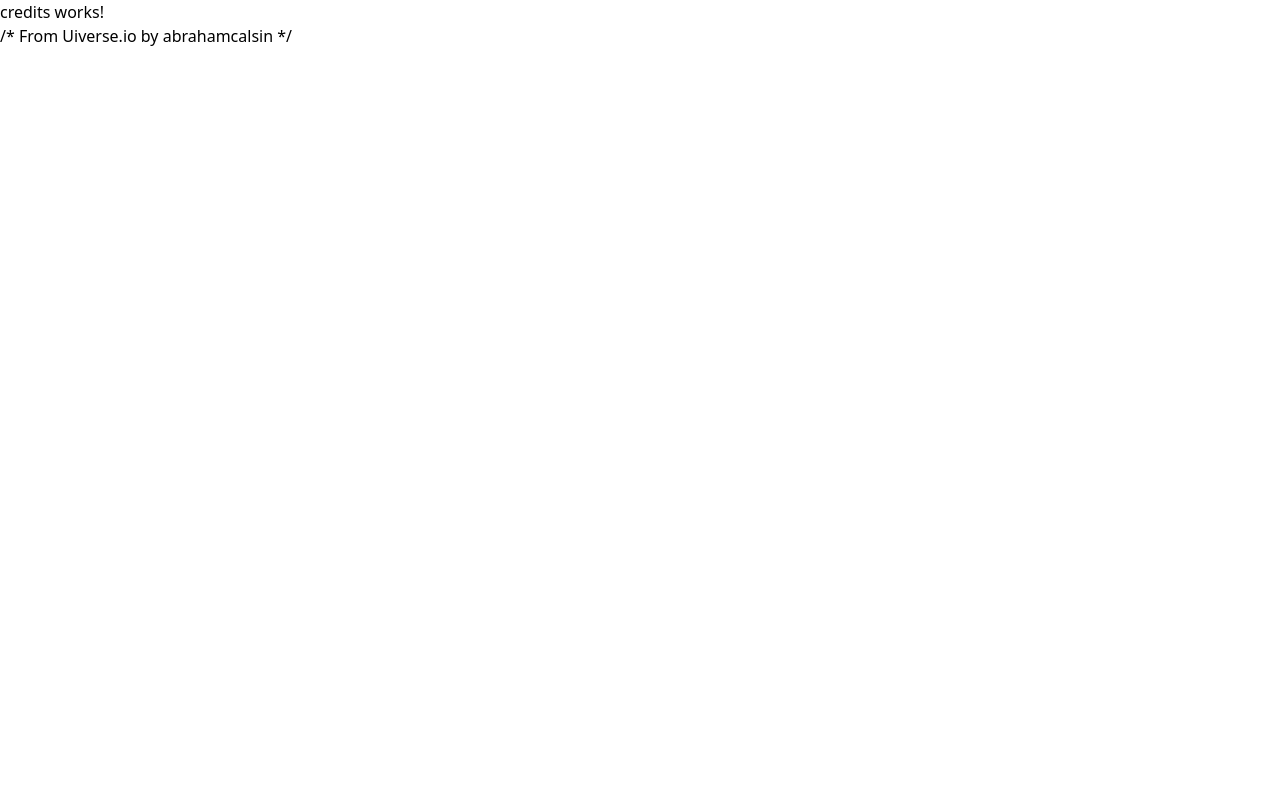
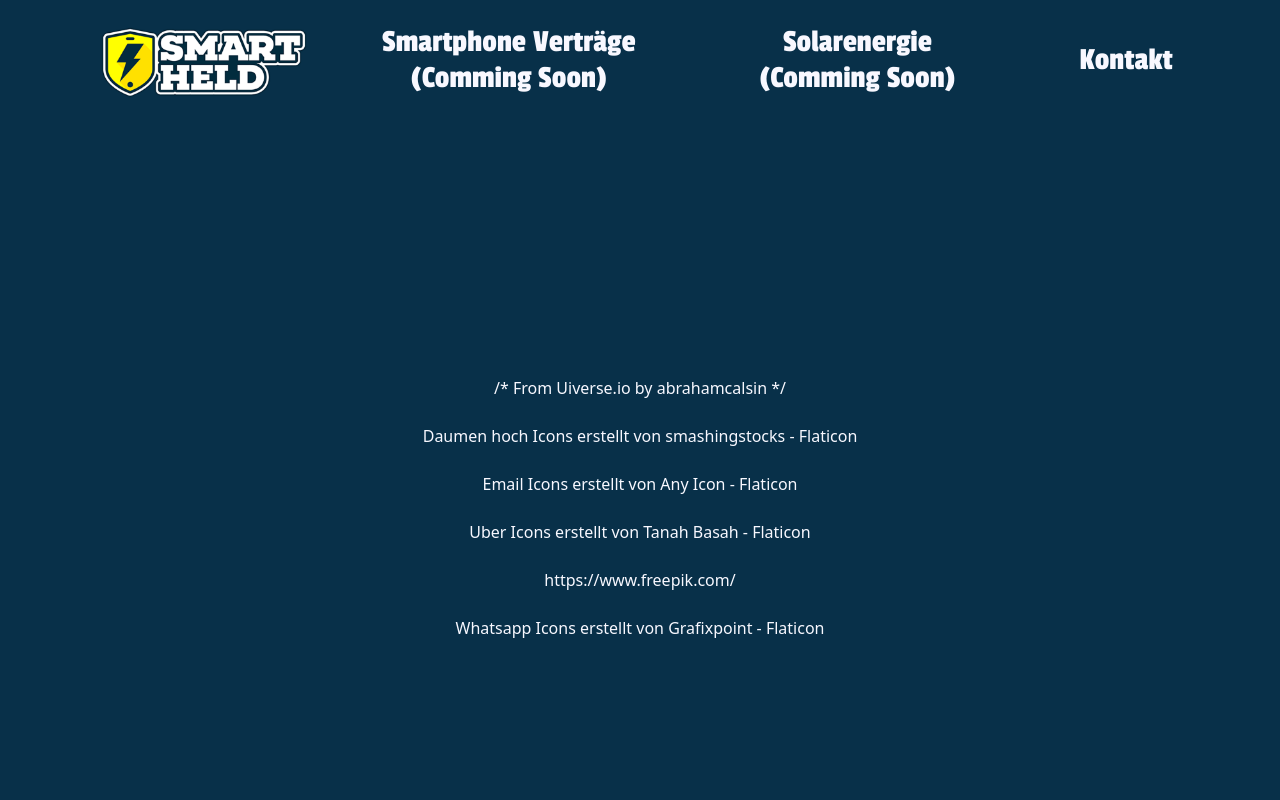
Before and after one commit to IshakAtes/energySales, an Angular app: page /credits in a window 1280 px wide. Shown: the top 800 px of the page. Built offline with nearby package versions, Linux system fonts and the light colour scheme.

Commit message:
styled credits component

```diff
--- a/src/app/credits/credits.component.html
+++ b/src/app/credits/credits.component.html
@@ -1,2 +1,15 @@
-<p>credits works!</p>
-/* From Uiverse.io by abrahamcalsin */
+<app-nav></app-nav>
+<section>
+    <span>/* From Uiverse.io by abrahamcalsin */</span> <br>
+<a href="https://www.flaticon.com/de/kostenlose-icons/daumen-hoch" title="daumen hoch Icons">Daumen hoch Icons erstellt von smashingstocks - Flaticon</a><br>
+
+<a href="https://www.flaticon.com/de/kostenlose-icons/email" title="email Icons">Email Icons erstellt von Any Icon - Flaticon</a><br>
+
+<a href="https://www.flaticon.com/de/kostenlose-icons/uber" title="uber Icons">Uber Icons erstellt von Tanah Basah - Flaticon</a><br>
+
+<span>https://www.freepik.com/</span><br>
+
+<a href="https://www.flaticon.com/de/kostenlose-icons/whatsapp" title="whatsapp Icons">Whatsapp Icons erstellt von Grafixpoint - Flaticon</a><br>
+
+</section>
+<app-footer></app-footer>
--- a/src/app/credits/credits.component.scss
+++ b/src/app/credits/credits.component.scss
@@ -0,0 +1,22 @@
+section {
+    height: 100vh;
+    background-color: #083049;
+    display: flex;
+    justify-content: center;
+    align-items: center;
+    flex-direction: column;
+
+    a {
+        color: ghostwhite;
+        &:hover {
+            color: #F2FA1B;
+        }
+    }
+
+    span {
+        color: ghostwhite;
+        &:hover {
+            color: #F2FA1B;
+        }
+    }
+}
--- a/src/app/credits/credits.component.ts
+++ b/src/app/credits/credits.component.ts
@@ -1,9 +1,11 @@
 import { Component } from '@angular/core';
+import { NavComponent } from '../nav/nav.component';
+import { FooterComponent } from '../footer/footer.component';
 
 @Component({
   selector: 'app-credits',
   standalone: true,
-  imports: [],
+  imports: [NavComponent, FooterComponent],
   templateUrl: './credits.component.html',
   styleUrl: './credits.component.scss'
 })
```
